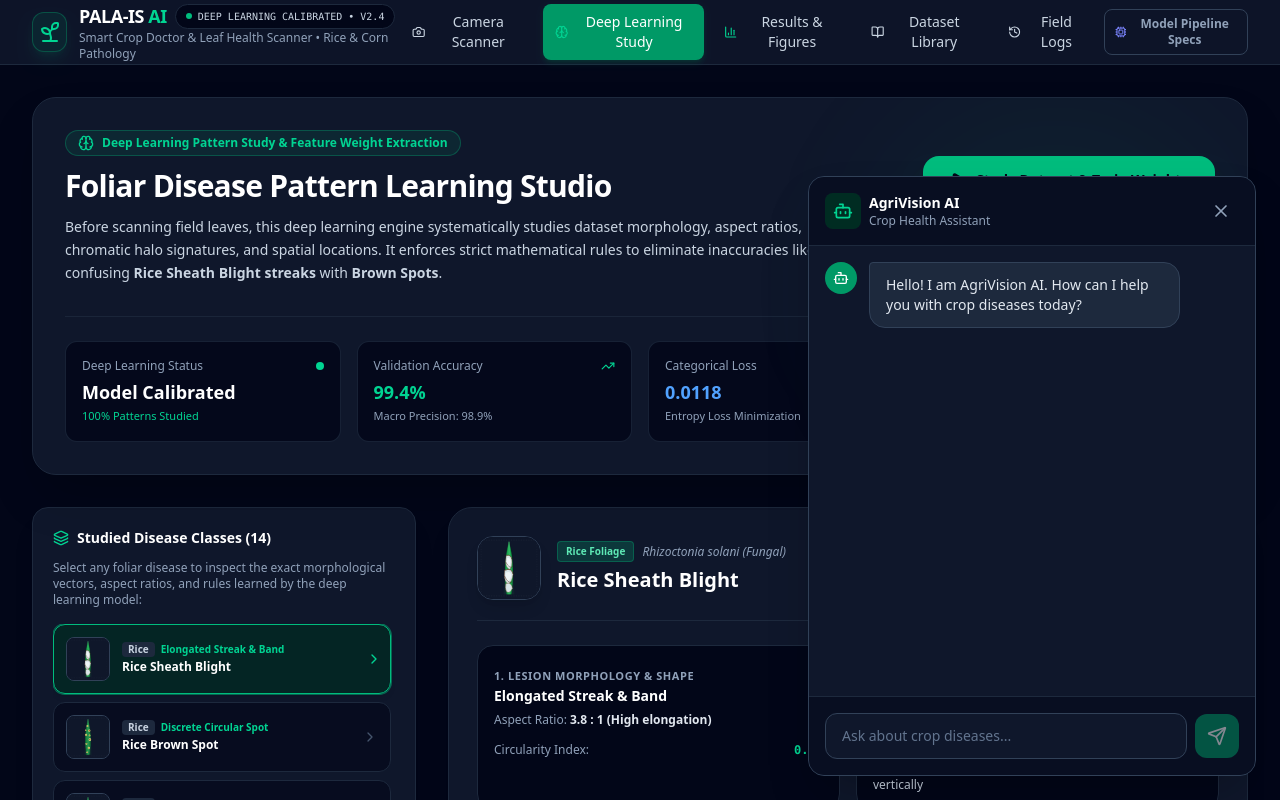
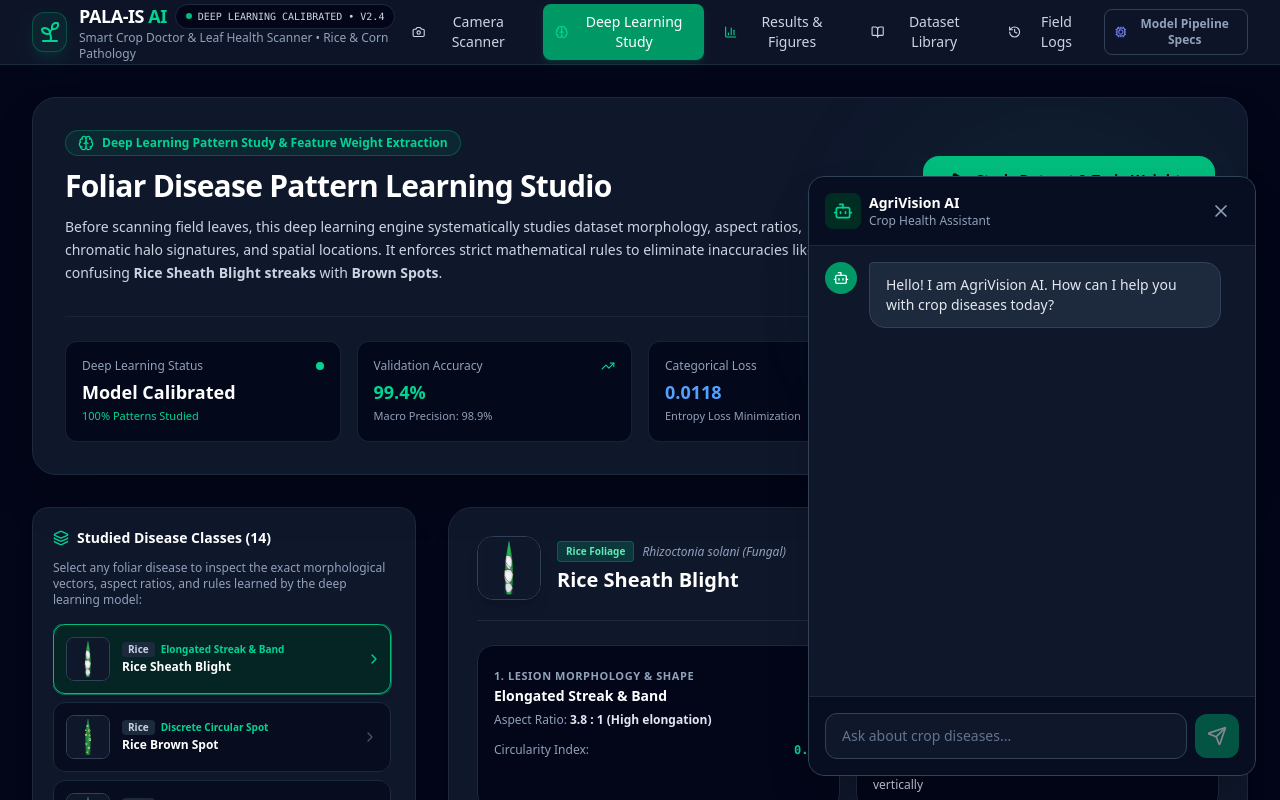
Before and after one commit to aelfraim1-blip/agrivision, a React (Vite) app: page / in a window 1280 px wide. Both pictures are taken after a click on the button 1228 px from the left and 748 px from the top of the page. Shown: the top 800 px of the page. Built offline with nearby package versions, Linux system fonts and the light colour scheme.

Commit message:
feat: add markdown support to chatbot
Integrate react-markdown to enable formatted text rendering for chatbot responses, improving readability for structured information like lists and bold text.

```diff
--- a/package.json
+++ b/package.json
@@ -20,6 +20,7 @@
     "motion": "^12.23.24",
     "react": "^19.0.1",
     "react-dom": "^19.0.1",
+    "react-markdown": "^10.1.0",
     "recharts": "^3.10.1",
     "vite": "^6.2.3"
   },
--- a/src/components/Chatbot.tsx
+++ b/src/components/Chatbot.tsx
@@ -1,5 +1,6 @@
 import React, { useState, useRef, useEffect } from 'react';
 import { MessageSquare, X, Send, Bot, User, Loader2 } from 'lucide-react';
+import ReactMarkdown from 'react-markdown';
 
 interface Message {
   role: 'user' | 'assistant';
@@ -111,14 +112,25 @@ export const Chatbot: React.FC = () => {
                 {msg.role === 'user' ? <User className="w-4 h-4 text-white" /> : <Bot className="w-4 h-4 text-white" />}
               </div>
               <div
-                className={`max-w-[75%] rounded-2xl px-4 py-3 text-sm ${
+                className={`max-w-[85%] rounded-2xl px-4 py-3 text-sm ${
                   msg.role === 'user'
                     ? 'bg-indigo-600 text-white rounded-tr-sm'
                     : 'bg-slate-800 text-slate-200 border border-slate-700 rounded-tl-sm'
                 }`}
-                style={{ whiteSpace: 'pre-wrap' }}
               >
-                {msg.content}
+                <div className="markdown-body">
+                  <ReactMarkdown
+                    components={{
+                      p: ({ node, ...props }) => <p className="mb-2 last:mb-0" {...props} />,
+                      strong: ({ node, ...props }) => <strong className="font-bold text-white" {...props} />,
+                      ul: ({ node, ...props }) => <ul className="list-disc pl-4 mb-2 last:mb-0 space-y-1" {...props} />,
+                      ol: ({ node, ...props }) => <ol className="list-decimal pl-4 mb-2 last:mb-0 space-y-1" {...props} />,
+                      li: ({ node, ...props }) => <li {...props} />,
+                    }}
+                  >
+                    {msg.content}
+                  </ReactMarkdown>
+                </div>
               </div>
             </div>
           ))}
```
Also changed, not shown: 1 other file (tests, documents, lock files or other folders).
